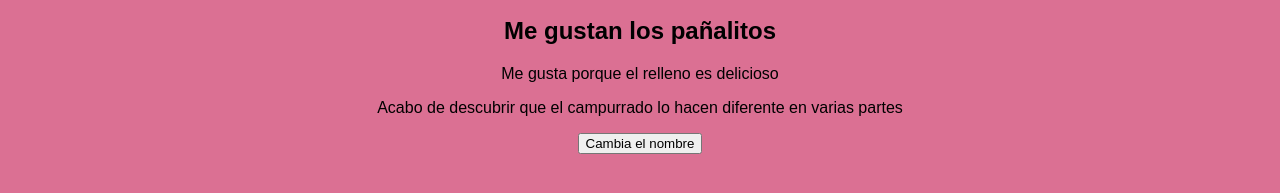
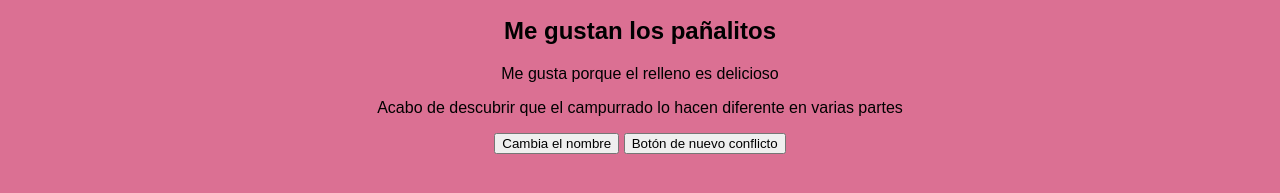
Before and after one commit to perlalopeza/CH54-miPrimerRepo, a plain HTML site: page index.html in a window 1280 px wide. Shown: the part 237-430 px from the top of the page. Drawn offline with Linux system fonts and the light colour scheme.

Commit message:
feat: se agrego un boton de nuevo conflicto

```diff
--- a/index.html
+++ b/index.html
@@ -18,6 +18,7 @@
   <p>Me gusta porque el relleno es delicioso</p>
   <p>Acabo de descubrir que el campurrado lo hacen diferente en varias partes</p>
   <button>Cambia el nombre</button>
+  <button>Botón de nuevo conflicto</button>
 
 </body>
 
```
